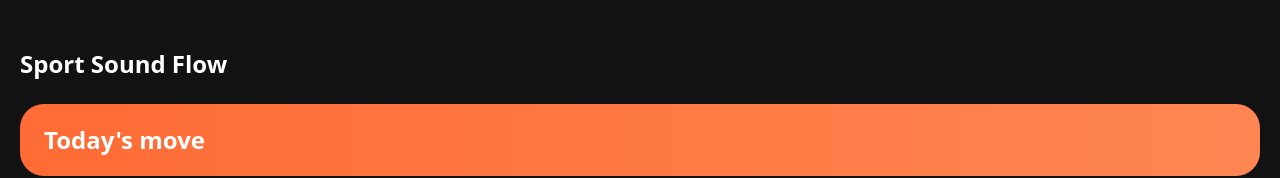
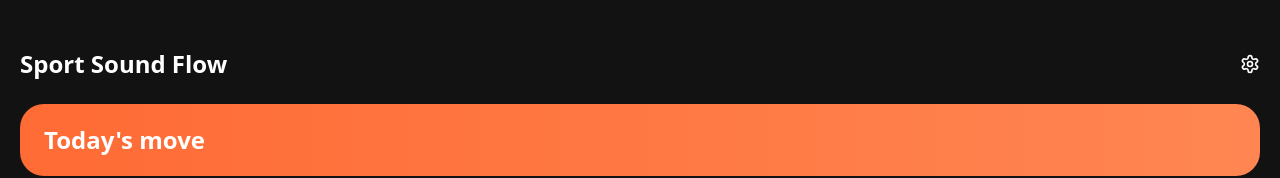
Before and after one commit to Tinastud/sporty-sound-flow, a React (Vite) app: page / in a window 1280 px wide. Shown: the top 178 px of the page. Built offline with nearby package versions, Linux system fonts and the light colour scheme.

Commit message:
Add gear button to home page
Move the settings gear button to the home page.

```diff
--- a/src/pages/Index.tsx
+++ b/src/pages/Index.tsx
@@ -2,12 +2,19 @@
 import React from "react";
 import BottomNavBar from "@/components/BottomNavBar";
 import FeatureCard from "@/components/FeatureCard";
+import { Settings } from "lucide-react";
+import { Link } from "react-router-dom";
 
 const Index = () => {
   return (
     <div className="min-h-screen bg-app-background text-white pb-24">
       <div className="pt-12 px-5">
-        <h1 className="text-2xl font-bold mb-6">Sport Sound Flow</h1>
+        <div className="flex justify-between items-center mb-6">
+          <h1 className="text-2xl font-bold">Sport Sound Flow</h1>
+          <Link to="/settings">
+            <Settings className="text-white hover:rotate-90 transition-transform duration-300 cursor-pointer" size={20} />
+          </Link>
+        </div>
 
         {/* Feature Cards */}
         <div className="mb-6">
```
